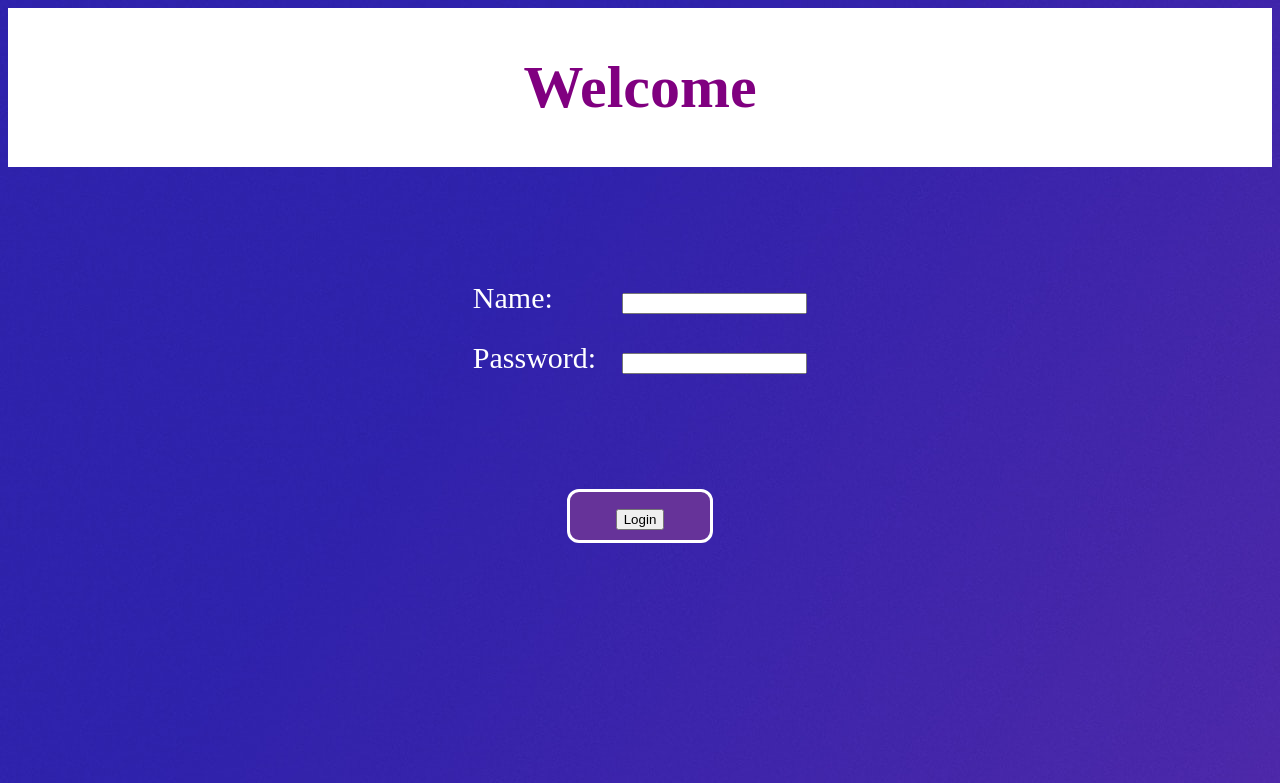
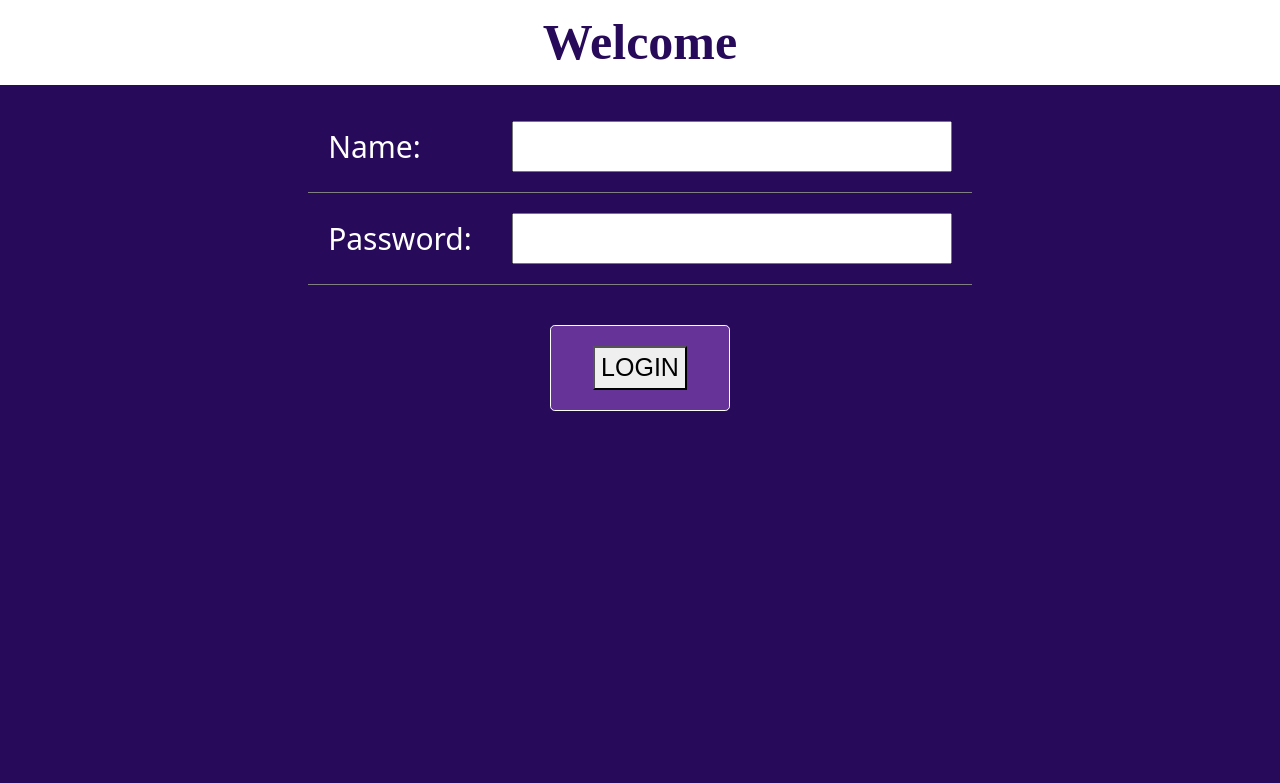
Before and after one commit to jrya99/CS361Repo_1.0, a Django app: page / in a window 1280 px wide. Shown: the top 783 px of the page. Run offline with Django 4.2, Linux system fonts and the light colour scheme.

Commit message:
Bootstrap implementation, login page

```diff
--- a/static/css/loginstyle.css
+++ b/static/css/loginstyle.css
@@ -1,10 +1,10 @@
 .header {
 	background-color:white ;
-	color: purple;
+	color: rgb(40,10,90);
 	border-style:none;
 	text-align: center;
 	font-weight: bold;
-	font-size: 30px;
+	font-size: 50px;
 	padding:5px;
 	font-family: serif, Georgia;
 }
@@ -13,10 +13,11 @@
 	alignment: left;
 	color:white;
 	padding:20px;
+	font-family: serif, Georgia;
 }
 
 body {
-	background-image: url("/static/Images/Purple-Background.jpg");
+	background-color: rgb(40,10,90);
 	border-style:none;
 }
 
@@ -39,7 +40,7 @@
 }
 
 tr,td{
-	padding:12px;
+	padding:20px;
 }
 
 .loginTable {
@@ -50,17 +51,19 @@
 	font-size: 30px;
 }
 
-.button {
+.btn {
 	background-color: rebeccapurple;
   	border-color: white;
-	padding:10px;
-	margin:auto;
-  	text-align: center;
-  	font-size: 25px;
-	width:120px;
-	border-radius: 12px;
 	border-style: solid;
+	font-family: Arial, sans-serif;
+	text-align: center;
+	font-weight: bold;
+	font-size: 25px;
+	padding:20px;
+	width:180px;
 }
+
+
 
 .navbar{
 	background-color: white;
--- a/templates/courses.html
+++ b/templates/courses.html
@@ -5,8 +5,11 @@
     <meta charset="utf-8">
     <meta name="viewport" content="width=device-width">
     <title>courses</title>
+    <link href="https://cdn.jsdelivr.net/npm/bootstrap@5.0.2/dist/css/bootstrap.min.css" rel="stylesheet" integrity="sha384-EVSTQN3/azprG1Anm3QDgpJLIm9Nao0Yz1ztcQTwFspd3yD65VohhpuuCOmLASjC" crossorigin="anonymous">
     <link href="../static/css/loginstyle.css" rel="stylesheet" type="text/css"/>
 </head>
+
+
 <body>
     <nav class= "navbar">
         <ul>
@@ -15,5 +18,6 @@
             <li><a href= "/login"> Logout </a></li>
         </ul>
     </nav>
+    <script src="https://cdn.jsdelivr.net/npm/bootstrap@5.0.2/dist/js/bootstrap.bundle.min.js" integrity="sha384-MrcW6ZMFYlzcLA8Nl+NtUVF0sA7MsXsP1UyJoMp4YLEuNSfAP+JcXn/tWtIaxVXM" crossorigin="anonymous"></script>
 </body>
 </html>
--- a/templates/createcourse.html
+++ b/templates/createcourse.html
@@ -5,6 +5,7 @@
     <meta charset="UTF-8">
     <title>Create Course</title>
     <meta name="viewport" content="width=device-width">
+    <link href="https://cdn.jsdelivr.net/npm/bootstrap@5.0.2/dist/css/bootstrap.min.css" rel="stylesheet" integrity="sha384-EVSTQN3/azprG1Anm3QDgpJLIm9Nao0Yz1ztcQTwFspd3yD65VohhpuuCOmLASjC" crossorigin="anonymous">
     <link href="{% static 'css/loginstyle.css' %}" rel="stylesheet" type="text/css"/>
 </head>
 <body>
@@ -41,5 +42,6 @@
     </div>
 </form>
 
+<script src="https://cdn.jsdelivr.net/npm/bootstrap@5.0.2/dist/js/bootstrap.bundle.min.js" integrity="sha384-MrcW6ZMFYlzcLA8Nl+NtUVF0sA7MsXsP1UyJoMp4YLEuNSfAP+JcXn/tWtIaxVXM" crossorigin="anonymous"></script>
 </body>
 </html>
--- a/templates/createuser.html
+++ b/templates/createuser.html
@@ -5,6 +5,7 @@
     <meta charset="UTF-8">
     <title>Create User</title>
      <meta name="viewport" content="width=device-width">
+     <link href="https://cdn.jsdelivr.net/npm/bootstrap@5.0.2/dist/css/bootstrap.min.css" rel="stylesheet" integrity="sha384-EVSTQN3/azprG1Anm3QDgpJLIm9Nao0Yz1ztcQTwFspd3yD65VohhpuuCOmLASjC" crossorigin="anonymous">
     <link href="{% static 'css/loginstyle.css' %}" rel="stylesheet" type="text/css"/>
 </head>
 <body>
@@ -54,5 +55,7 @@
     </div>
 </form>
 {{ message }}
+
+<script src="https://cdn.jsdelivr.net/npm/bootstrap@5.0.2/dist/js/bootstrap.bundle.min.js" integrity="sha384-MrcW6ZMFYlzcLA8Nl+NtUVF0sA7MsXsP1UyJoMp4YLEuNSfAP+JcXn/tWtIaxVXM" crossorigin="anonymous"></script>
 </body>
 </html>
--- a/templates/home.html
+++ b/templates/home.html
@@ -5,6 +5,7 @@
     <meta charset="utf-8">
     <meta name="viewport" content="width=device-width">
     <title>Home</title>
+    <link href="https://cdn.jsdelivr.net/npm/bootstrap@5.0.2/dist/css/bootstrap.min.css" rel="stylesheet" integrity="sha384-EVSTQN3/azprG1Anm3QDgpJLIm9Nao0Yz1ztcQTwFspd3yD65VohhpuuCOmLASjC" crossorigin="anonymous">
     <link href="{% static 'css/loginstyle.css' %}" rel="stylesheet" type="text/css"/>
   </head>
 <body>
@@ -22,5 +23,6 @@
         <img src= "/static/Images/PandaImage.jpg" alt="purple panda" style="width:400px">
     </p>
 
+<script src="https://cdn.jsdelivr.net/npm/bootstrap@5.0.2/dist/js/bootstrap.bundle.min.js" integrity="sha384-MrcW6ZMFYlzcLA8Nl+NtUVF0sA7MsXsP1UyJoMp4YLEuNSfAP+JcXn/tWtIaxVXM" crossorigin="anonymous"></script>
 </body>
 </html>
--- a/templates/login.html
+++ b/templates/login.html
@@ -5,12 +5,13 @@
     <meta charset="UTF-8">
     <title>Login</title>
     <meta name="viewport" content="width=device-width">
+    <link href="https://cdn.jsdelivr.net/npm/bootstrap@5.0.2/dist/css/bootstrap.min.css" rel="stylesheet" integrity="sha384-EVSTQN3/azprG1Anm3QDgpJLIm9Nao0Yz1ztcQTwFspd3yD65VohhpuuCOmLASjC" crossorigin="anonymous">
     <link href="{% static 'css/loginstyle.css' %}" rel="stylesheet" type="text/css"/>
 </head>
 <body>
-    <div class="header">
-        <h1>Welcome</h1>
-    </div>
+    <p class="header">
+        Welcome
+    </p>
 
     <form action="/" method="post">
         {% csrf_token %}
@@ -26,10 +27,14 @@
                 </tr>
             </table>
         </div>
-        <div class="button">
-           <button type="submit">Login</button>
+        <br>
+        <div class="text-center">
+            <div  class="btn btn-warning btn-lg" >
+               <button type="submit">LOGIN</button>
+            </div>
         </div>
     </form>
     {{ message }}
+<script src="https://cdn.jsdelivr.net/npm/bootstrap@5.0.2/dist/js/bootstrap.bundle.min.js" integrity="sha384-MrcW6ZMFYlzcLA8Nl+NtUVF0sA7MsXsP1UyJoMp4YLEuNSfAP+JcXn/tWtIaxVXM" crossorigin="anonymous"></script>
 </body>
 </html>
--- a/templates/viewcourse.html
+++ b/templates/viewcourse.html
@@ -5,6 +5,7 @@
     <meta charset="UTF-8">
     <title>Courses</title>
     <meta name="viewport" content="width=device-width">
+    <link href="https://cdn.jsdelivr.net/npm/bootstrap@5.0.2/dist/css/bootstrap.min.css" rel="stylesheet" integrity="sha384-EVSTQN3/azprG1Anm3QDgpJLIm9Nao0Yz1ztcQTwFspd3yD65VohhpuuCOmLASjC" crossorigin="anonymous">
     <link href="{% static 'css/loginstyle.css' %}" rel="stylesheet" type="text/css"/>
 </head>
 <body>
@@ -37,5 +38,6 @@
         </table>
     </div>
 
+<script src="https://cdn.jsdelivr.net/npm/bootstrap@5.0.2/dist/js/bootstrap.bundle.min.js" integrity="sha384-MrcW6ZMFYlzcLA8Nl+NtUVF0sA7MsXsP1UyJoMp4YLEuNSfAP+JcXn/tWtIaxVXM" crossorigin="anonymous"></script>
 </body>
 </html>
--- a/templates/viewuser.html
+++ b/templates/viewuser.html
@@ -5,7 +5,9 @@
     <meta charset="UTF-8">
     <title>Users</title>
     <meta name="viewport" content="width=device-width">
+    <link href="https://cdn.jsdelivr.net/npm/bootstrap@5.0.2/dist/css/bootstrap.min.css" rel="stylesheet" integrity="sha384-EVSTQN3/azprG1Anm3QDgpJLIm9Nao0Yz1ztcQTwFspd3yD65VohhpuuCOmLASjC" crossorigin="anonymous">
     <link href="{% static 'css/loginstyle.css' %}" rel="stylesheet" type="text/css"/>
+
 </head>
 <body>
     <nav class= "navbar">
@@ -51,5 +53,6 @@
         </div>
     </div>
 
+<script src="https://cdn.jsdelivr.net/npm/bootstrap@5.0.2/dist/js/bootstrap.bundle.min.js" integrity="sha384-MrcW6ZMFYlzcLA8Nl+NtUVF0sA7MsXsP1UyJoMp4YLEuNSfAP+JcXn/tWtIaxVXM" crossorigin="anonymous"></script>
 </body>
 </html>
```
Also changed, not shown: db.sqlite3. Lines whose indentation alone changed are shown as unchanged.
